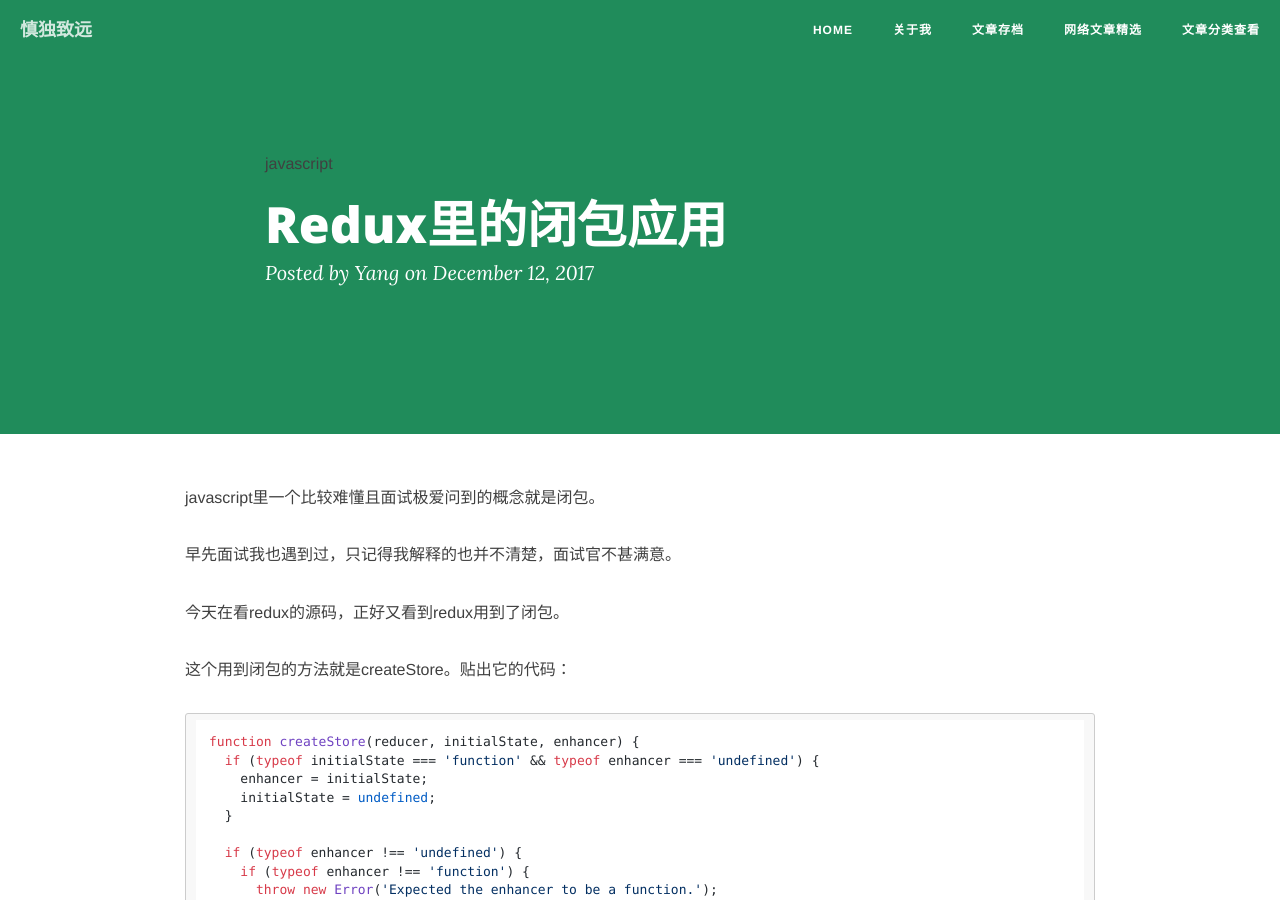
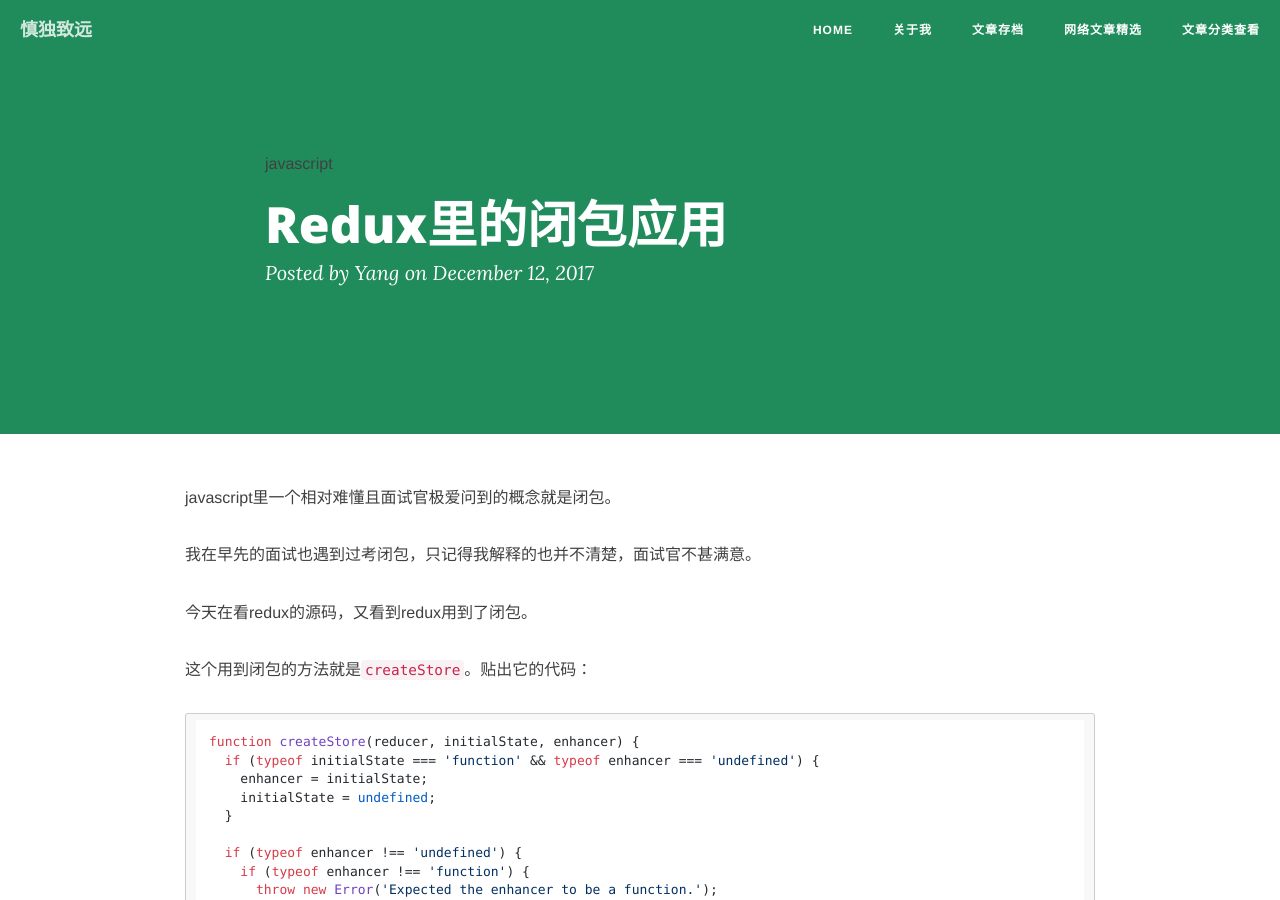
Before and after one commit to yangyangxian/yangyangxian.github.io, a Jekyll site: the page built from _posts/2017-12-12-Redux里的闭包应用.md, in a window 1280 px wide and 900 px high. Built offline with Jekyll 4.4.1, drawn with Linux system fonts in a browser that asks for light colours; nearby versions of some CDN libraries; comment, search, counter and statistics services are not loaded; some of the changed text lies outside the part shown.

Commit message:
Some updates on closure article

````diff
--- a/_posts/2017-12-12-Redux里的闭包应用.md
+++ b/_posts/2017-12-12-Redux里的闭包应用.md
@@ -7,13 +7,13 @@
 description:
 ---
 
-javascript里一个比较难懂且面试极爱问到的概念就是闭包。
+javascript里一个相对难懂且面试官极爱问到的概念就是闭包。
 
-早先面试我也遇到过，只记得我解释的也并不清楚，面试官不甚满意。
+我在早先的面试也遇到过考闭包，只记得我解释的也并不清楚，面试官不甚满意。
 
-今天在看redux的源码，正好又看到redux用到了闭包。
+今天在看redux的源码，又看到redux用到了闭包。
 
-这个用到闭包的方法就是createStore。贴出它的代码：
+这个用到闭包的方法就是`createStore`。贴出它的代码：
 
 ```javascript
 function createStore(reducer, initialState, enhancer) {
@@ -241,9 +241,9 @@
 var isDispatching = false;
 ```
 
-虽然以上5个变量均不是store的内部变量，但它们依然在内存中存在，且可访问。这使得你在调用`store`的时候，无需为它提供任何参数变量，`store`自成一体，独立运行，顾名思义，所以被称为闭包(closure)。`store`说我闭着我的大门，也能自己运行。
+虽然以上5个变量均不是`store`的内部变量，而是生成`store`变量的父函数`createStore`的局部变量，但它们在`createStore`结束之后依然在留存在内存中，且可供`store`访问。这使得你在调用`store`的时候，无需为它提供任何参数变量，`store`自成一体，独立运行，顾名思义，所以被称为闭包(closure)。`store`说我闭着我的大门，也能自己运行。
 
-最后我极度简化源码再便于理解：
+最后一个极度简化源码便于理解的例子：
 
 ```javascript
 function createStore(state) {
````
Also changed, not shown: other parts of _posts/2017-12-12-Redux里的闭包应用.md (+2 -2 lines).
